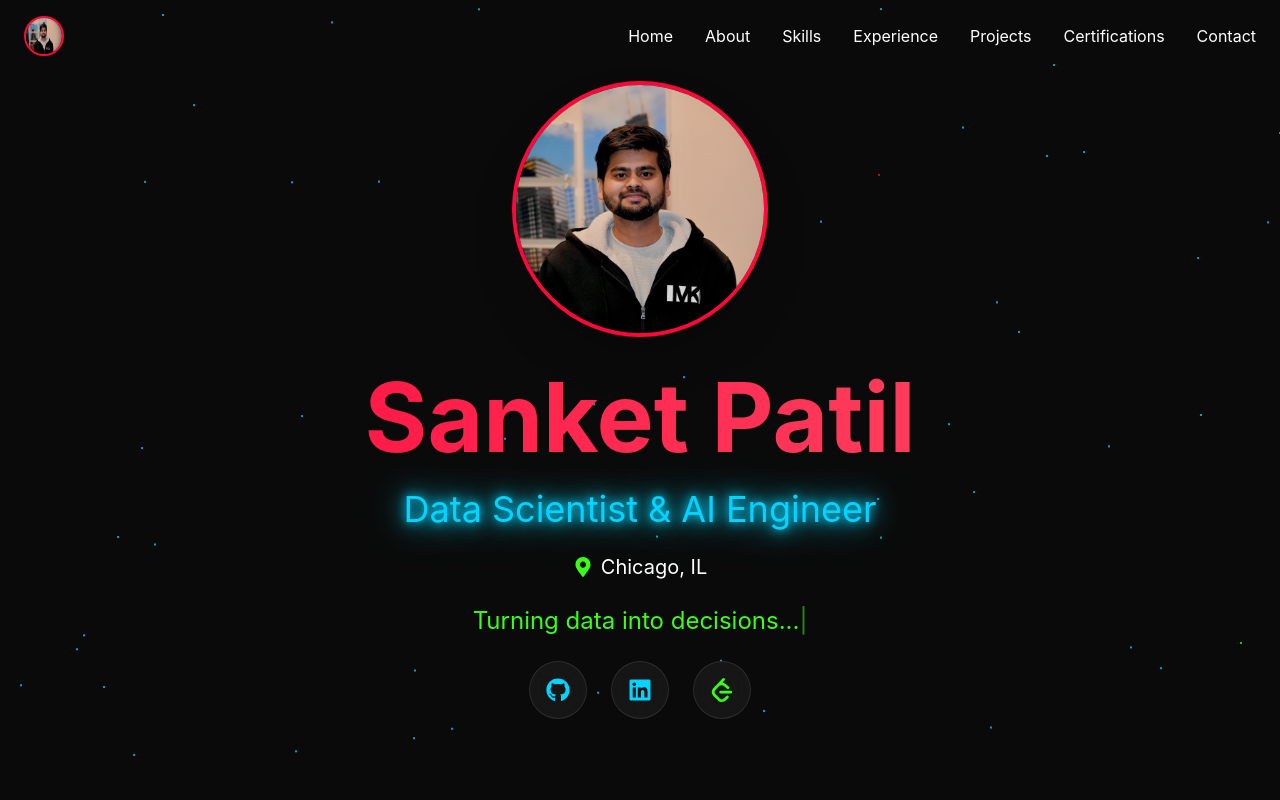
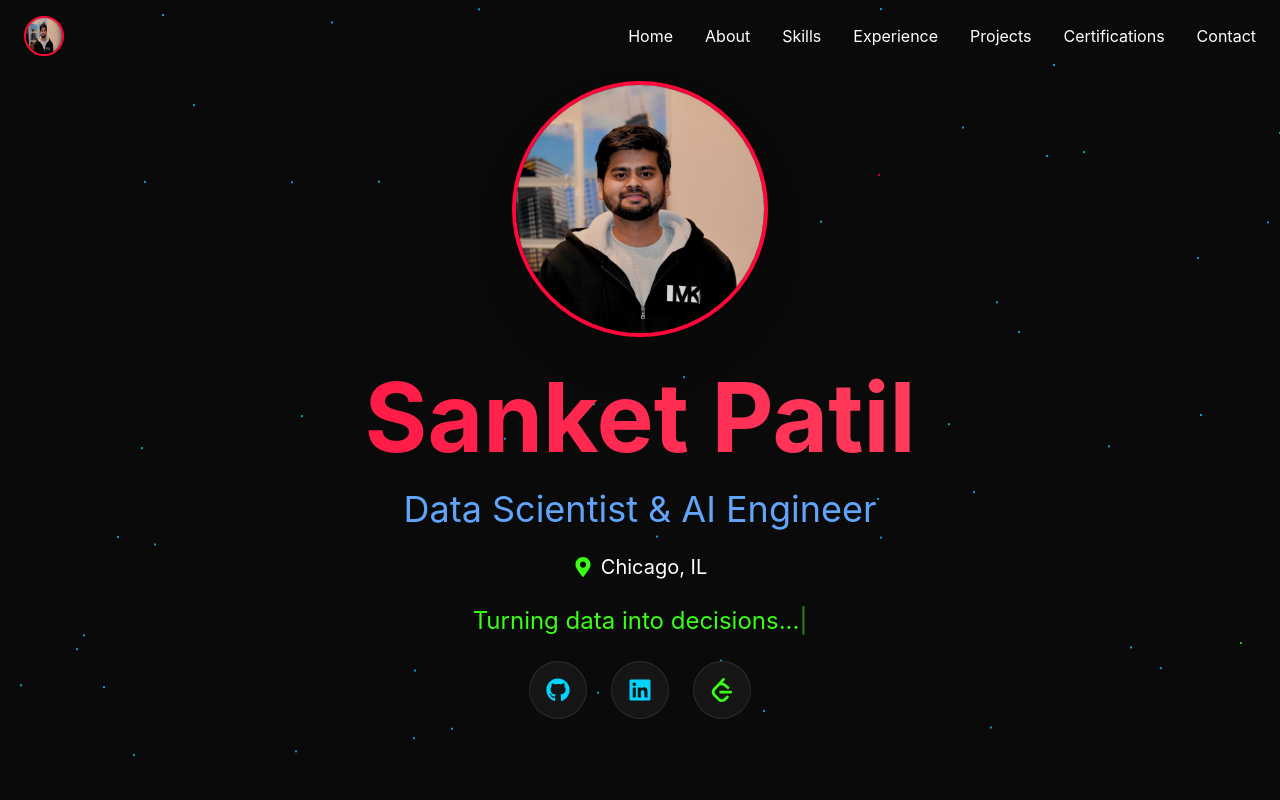
Before and after one commit to mrsanketpatil19/sanket-s-portfolio, a React (Create React App) app: page / in a window 1280 px wide. Shown: the top 800 px of the page. Built offline with nearby package versions, Linux system fonts and the light colour scheme.

Commit message:
Make title less bright and add bounce animation

```diff
--- a/src/App.js
+++ b/src/App.js
@@ -240,10 +240,20 @@ const Hero = () => {
           </motion.h1>
 
           <motion.h2
-            className="text-2xl md:text-4xl text-neon-blue glow-text"
-            initial={{ opacity: 0 }}
-            animate={{ opacity: 1 }}
-            transition={{ duration: 0.8, delay: 0.5 }}
+            className="text-2xl md:text-4xl text-blue-400"
+            initial={{ opacity: 0, y: 20 }}
+            animate={{
+              opacity: 1,
+              y: [20, -5, 0],
+            }}
+            transition={{
+              duration: 0.8,
+              delay: 0.5,
+              y: {
+                duration: 0.6,
+                ease: "easeOut"
+              }
+            }}
           >
             Data Scientist & AI Engineer
           </motion.h2>
```
